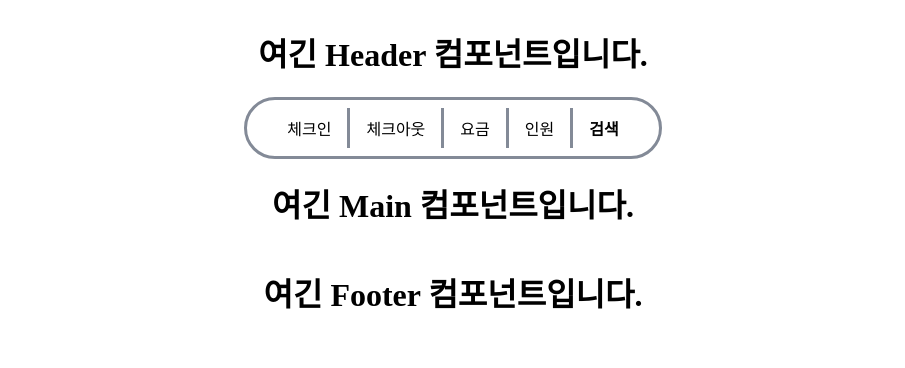
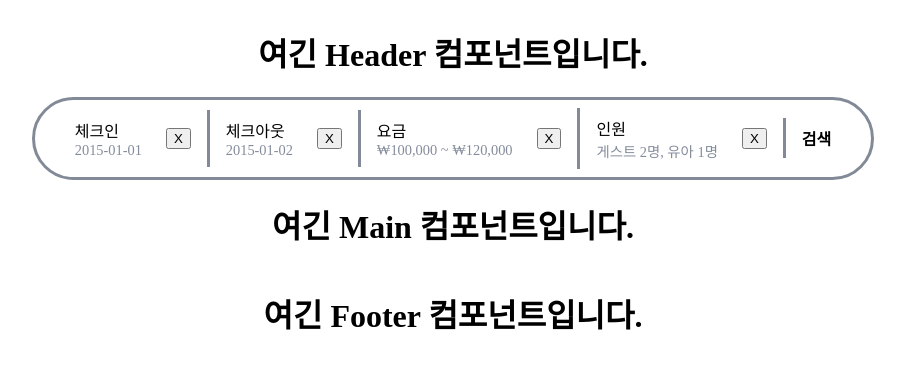
Before and after one commit to shininghyunho/bangbang, a React (Vite) app in the folder frontend/: page / in a window 1280 px wide. Shown: the top 368 px of the page, without its empty margins (187-1092 px from the left). Built offline with nearby package versions, Linux system fonts and the light colour scheme; the HTML template or start-up script is replaced by a standard one.

Commit message:
refactor : 쉬운 검색을 위해 기본 state 지정.

```diff
--- a/frontend/src/searchBar/SearchBar.tsx
+++ b/frontend/src/searchBar/SearchBar.tsx
@@ -15,9 +15,9 @@ const childWithBorderStyle = {
 
 export default function SearchBar() {
     // too many states...
-    const [dateGroup, setDateGroup] = useState({ fromDate:'', toDate:'' });
-    const [priceGroup, setPriceGroup] = useState({ minPrice: 0, maxPrice: 0 });
-    const [guestGroup, setGuestGroup] = useState({ adult:0, child:0, infant:0 });
+    const [dateGroup, setDateGroup] = useState({ fromDate:'2015-01-01', toDate:'2015-01-02' });
+    const [priceGroup, setPriceGroup] = useState({ minPrice: 100000, maxPrice: 120000 });
+    const [guestGroup, setGuestGroup] = useState({ adult:1, child:1, infant:1 });
 
     const handleSearch = () => {
         fetchSearch(dateGroup, priceGroup, guestGroup);
```
